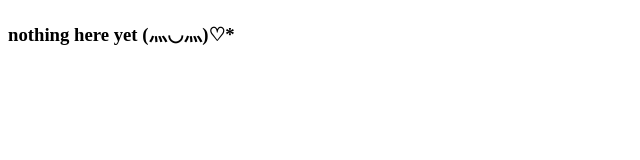
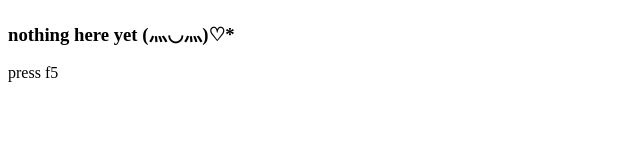
Before and after one commit to sxpphickat/sxpphickat.github.io, a plain HTML site: page index.html in a window 1280 px wide. Shown: the full height of the page, 0-640 px from the left. Drawn offline with Linux system fonts and the light colour scheme.

Commit message:
feat: add a paragraph

```diff
--- a/index.html
+++ b/index.html
@@ -7,6 +7,7 @@
 </head>
 <body>
 	<h3 id="666"></h3>
+	<p>press f5</p>
 	<script src="js/main.js"></script>
 </body>
 </html>
```
